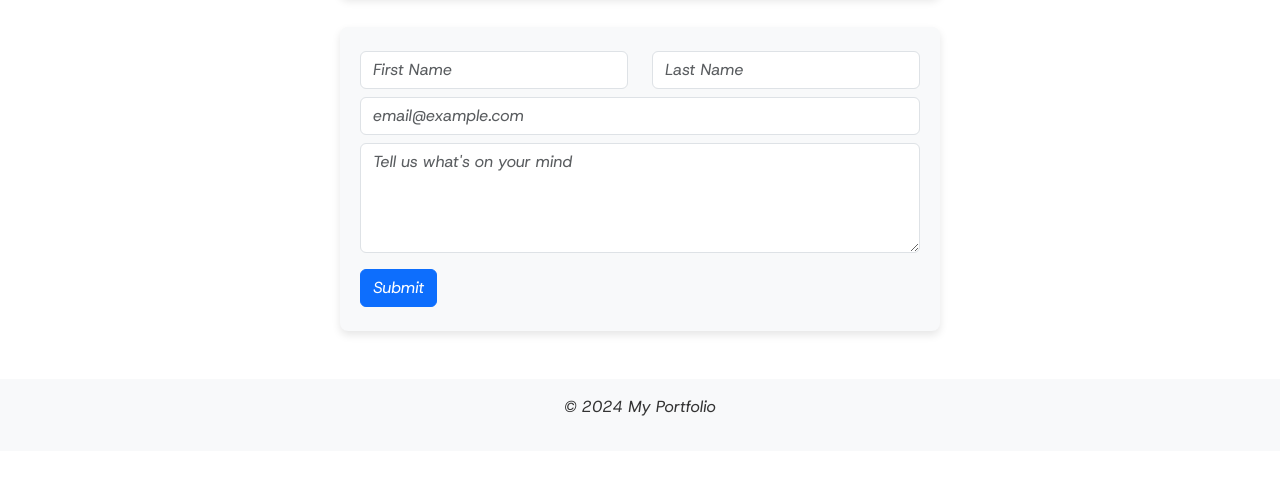
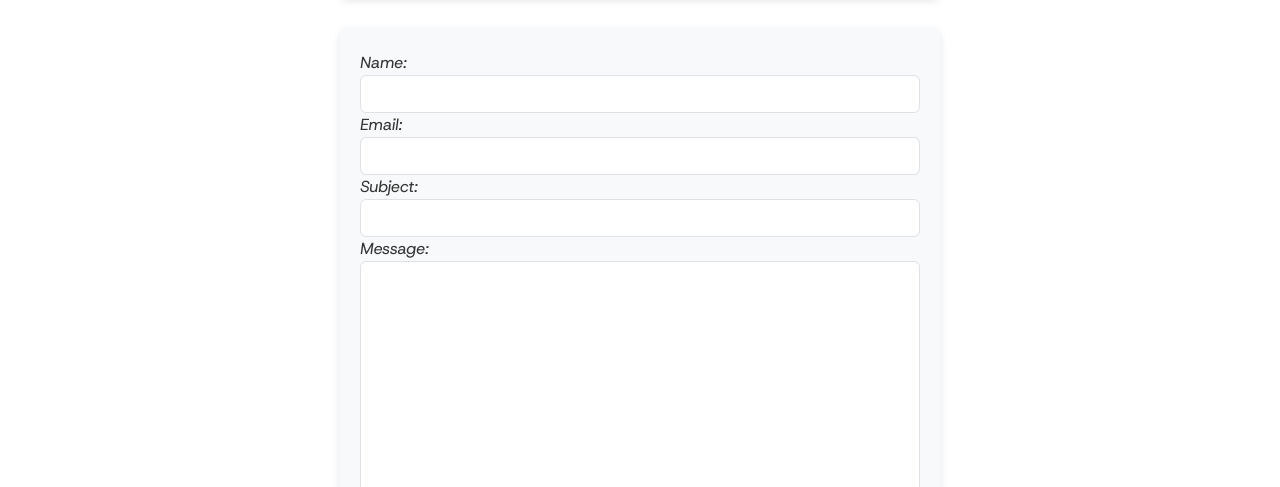
Before and after one commit to alaydifadi/webtech, a plain HTML site: page contact.html in a window 1280 px wide. Shown: the part 313-800 px from the top of the page. Drawn offline with nearby package versions, Linux system fonts and the light colour scheme.

Commit message:
Update contact.html

```diff
--- a/contact.html
+++ b/contact.html
@@ -52,19 +52,28 @@
 
     <!-- Contact Form -->
     <div class="container contact-form py-4 mb-5">
-        <form>
-            <div class="row">
-                <div class="col-md-6">
-                    <input type="text" class="form-control" placeholder="First Name" required>
-                </div>
-                <div class="col-md-6">
-                    <input type="text" class="form-control" placeholder="Last Name" required>
-                </div>
-            </div>
-            <input type="email" class="form-control mt-2" placeholder="email@example.com" required>
-            <textarea class="form-control mt-2" rows="4" placeholder="Tell us what's on your mind" required></textarea>
-            <button type="submit" class="btn btn-primary mt-3">Submit</button>
-        </form>
+        <form name="contact" method="POST" data-netlify="true" data-netlify-recaptcha="true">
+        <div class="form-group">
+          <label for="name">Name:</label>
+          <input type="text" class="form-control" id="name" name="name" required>
+        </div>
+        <div class="form-group">
+          <label for="email">Email:</label>
+          <input type="email" class="form-control" id="email" name="email" required>
+        </div>
+        <div class="form-group">
+          <label for="subject">Subject:</label>
+          <input type="text" class="form-control" id="subject" name="subject" required>
+        </div>
+        <div class="form-group">
+          <label for="message">Message:</label>
+          <textarea class="form-control" rows="10" id="message" name="message" required></textarea>
+        </div>
+        <div class="form-group">
+          <div data-netlify-recaptcha="true"></div>
+        </div>
+        <button type="submit" class="btn btn-primary">Submit</button>
+      </form>
     </div>
 
     <!-- Footer -->
```
